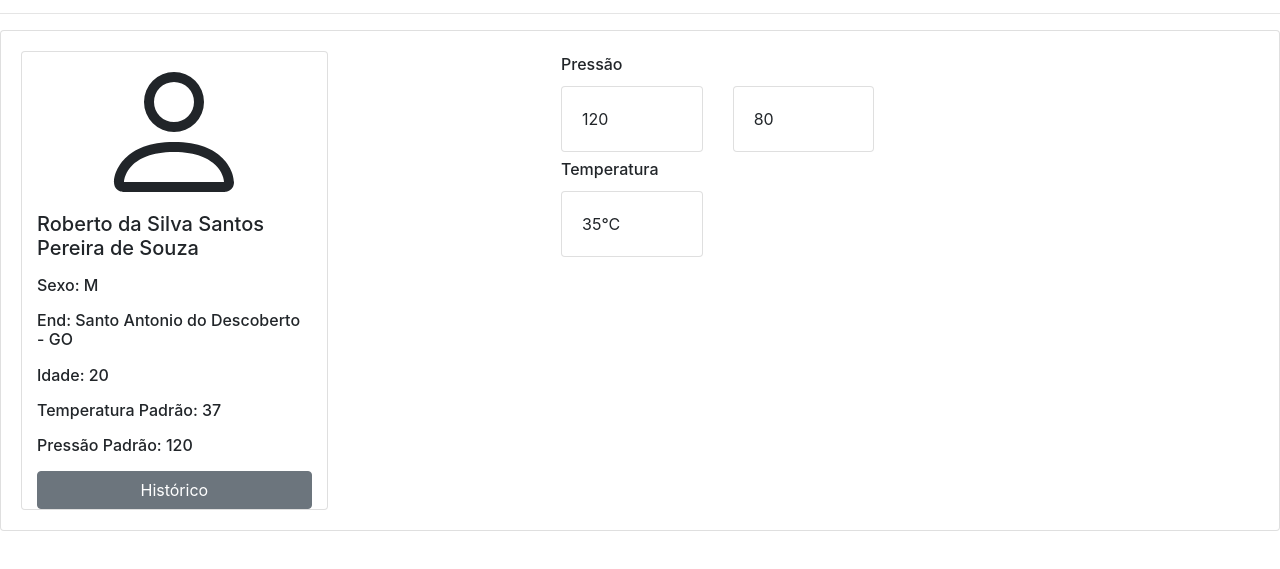
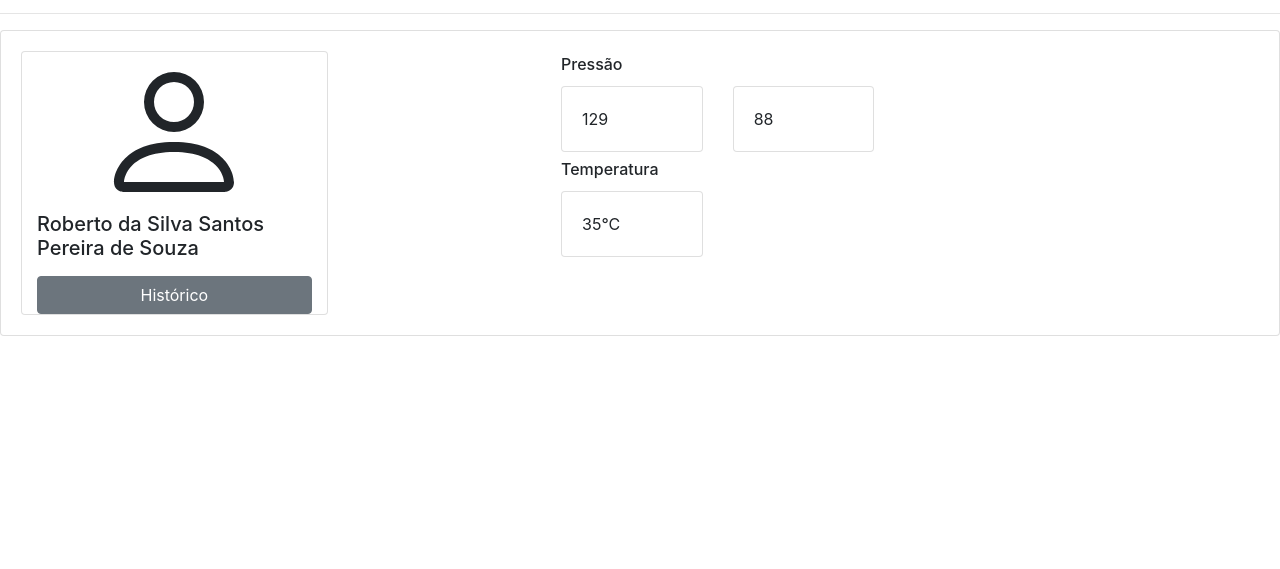
Before and after one commit to jppsantos/HopestarRosa, a plain HTML site: page html/MonitoringScreen.html in a window 1280 px wide. Shown: the part 51-620 px from the top of the page. Drawn offline with nearby package versions, Linux system fonts and the light colour scheme; files whose address does not match are found by name.

Commit message:
MonitoringScreen (Front-end) and script

```diff
--- a/html/MonitoringScreen.html
+++ b/html/MonitoringScreen.html
@@ -5,6 +5,7 @@
 	  <script src="https://ajax.googleapis.com/ajax/libs/jquery/3.4.1/jquery.min.js"></script>
     <script src="https://cdnjs.cloudflare.com/ajax/libs/popper.js/1.16.0/umd/popper.min.js"></script>
     <script src="https://maxcdn.bootstrapcdn.com/bootstrap/4.4.1/js/bootstrap.min.js"></script>
+    <script src="../script/MonitoringScreen.js"></script>
 	   <meta charset="UTF-8">
 
     <title>Monitoramento</title>
@@ -30,8 +31,9 @@
 							<h6><label class ="">Sexo: M</label></h5>
 							<h6><label class ="">End: Santo Antonio do Descoberto - GO</label></h5>
 							<h6><label class ="">Idade: 20</label></h5>
-							<h6><label class ="">Temperatura Padrão: 37</label></h5>
-							<h6><label class ="">Pressão Padrão: 120</label></h5>
+							<h6><label class ="">Temperatura Padrão: 37</label></h6>
+							<h6><label class ="PressãoPadraoSistolica">Pressão Sistólica Padrão: 120</label></h6>
+              <h6><label class ="PressãoPadraoDiastolica">Pressão Diastólica Padrão: 80</label></h6>
 						</div>
 						<input type="button" value="Histórico" onClick= "" class="btn btn-secondary">
 				</div>
@@ -45,15 +47,19 @@
 				<div class = "row mb-2">
 					<div class="col-sm-4">
 							<div class = "card">
-								<div class = "card-body">
-									120
+								<div class = "card-body" id = "pressaoSistolica">
+									<script class="GerarPressaoSistolica">
+                      document.getElementById("pressaoSistolica").innerHTML = randomNumber(120,140);
+                  </script>
 								</div>
 							</div>
 						</div>
 					<div class="col-sm-4">
 						<div class = "card">
-							<div class = "card-body">
-								80
+							<div class = "card-body" id = "pressaoDiastolica">
+                <script>
+                  document.getElementById("pressaoDiastolica").innerHTML = randomNumber(80,90);
+                </script>
 							</div>
 						</div>
 					</div>
@@ -62,8 +68,10 @@
 			<div class = "row mb-2">
 				<div class="col-sm-4">
 					<div class = "card">
-						<div class = "card-body">
-							35°C
+						<div class = "card-body" id = "Temperatura">
+              <script>
+                document.getElementById("Temperatura").innerHTML = randomNumber(33,40) + "°C";
+              </script>
 						</div>
 					</div>
 				</div>
--- a/script/MonitoringScreen.js
+++ b/script/MonitoringScreen.js
@@ -0,0 +1,23 @@
+function randomNumber(min, max){
+
+    return Math.floor(Math.random() * (max - min + 1) + min);
+
+}
+
+$(function(){
+			$.ajax({
+				 url: 'MonitoringScreen.html', // página da requisição externa
+				 type: 'GET',
+
+				 // parâmetro "html" vem com o conteúdo da página completo
+				 success: function(html) {
+
+					 var nomePaciente = $(html).find('h4');
+					 $("#nomePaciente").html(nomePaciente); // Pega  o nome do paciente na pagina de pacientes
+
+					 var dadosPaciente = $(html).find('h5'); // Pega o nome do paciente na pagina de pacientes
+ 					$("#dadosPaciente").html(dadosPaciente);
+
+			 }
+		 });
+	 });
```
